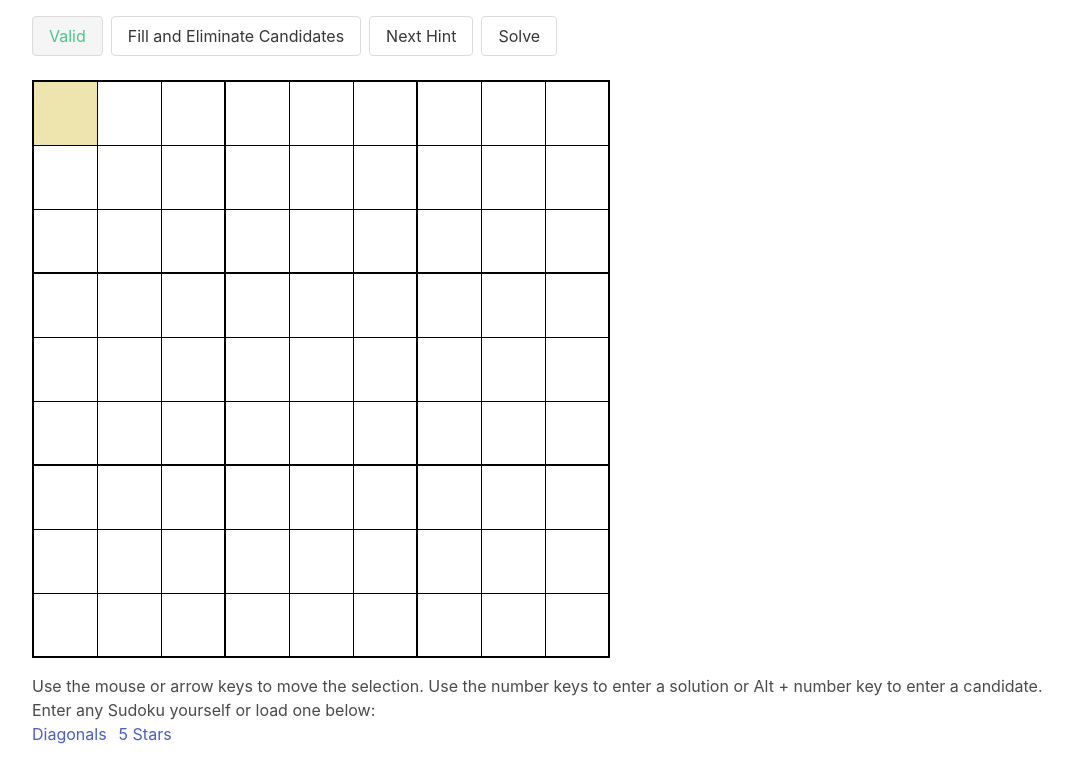
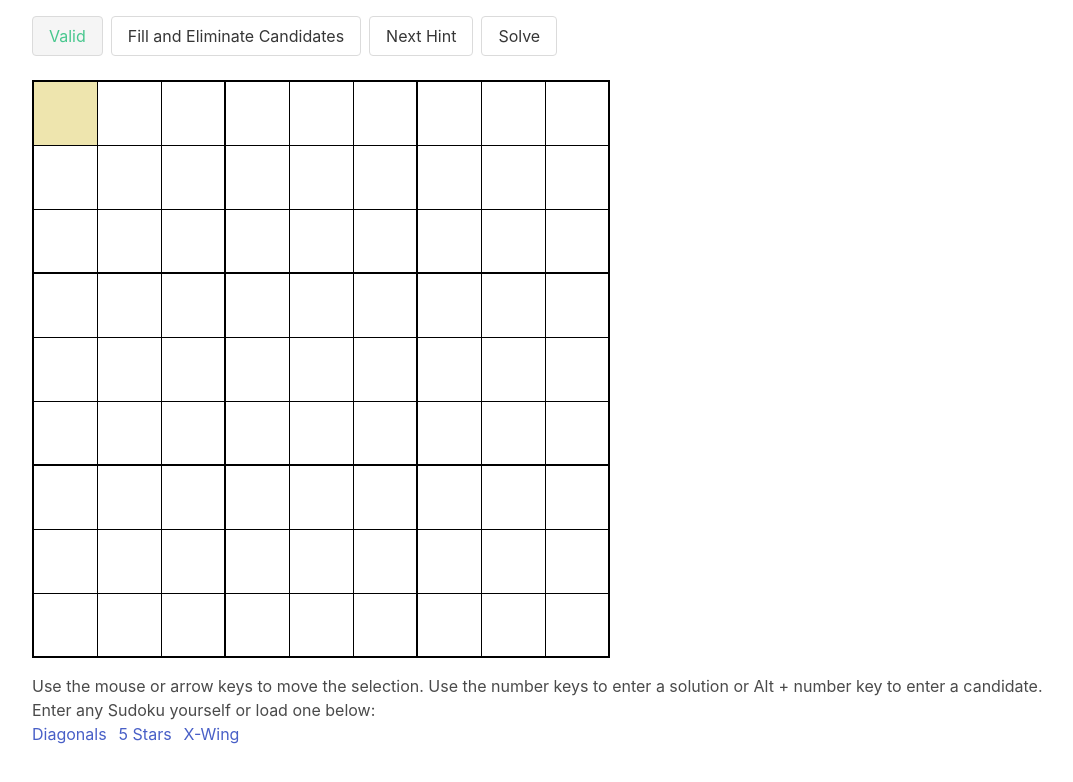
Before and after one commit to cypressious/vue3-sudoku-solver, a Vue app: page / in a window 1280 px wide. Shown: the top 782 px of the page, without its empty margins (32-1105 px from the left). Built offline with nearby package versions, Linux system fonts and the light colour scheme.

Commit message:
add x-wing template that isn't solved by the algorithm, yet

```diff
--- a/src/App.vue
+++ b/src/App.vue
@@ -5,7 +5,9 @@
         </div>
 
         <p>
-            Use the mouse or arrow keys to move the selection. Use the number keys to enter a solution or Alt + number key to enter a candidate.
+            Use the mouse or arrow keys to move the selection. Use the number keys to enter a solution or Alt + number
+            key to
+            enter a candidate.
         </p>
 
         <p>
@@ -22,8 +24,14 @@
                 </div>
                 <div class="level-item">
                     <a
-                        href="/?digits=_6__5___3+____12_56+4_5_7621_+327584_6_+_4_267__5+856_3___2+_9__2_6__+__8_4____+_1__9_5__">5
-                        Stars
+                        href="/?digits=_6__5___3+____12_56+4_5_7621_+327584_6_+_4_267__5+856_3___2+_9__2_6__+__8_4____+_1__9_5__">
+                        5 Stars
+                    </a>
+                </div>
+                <div class="level-item">
+                    <a
+                        href="/?digits=1_____569+492_561_8+_561_924_+__964_8_1+_64_1____+218_356_4+_4_5___16+9_5_614_2+621_____5">
+                        X-Wing
                     </a>
                 </div>
             </div>
@@ -32,7 +40,7 @@
 </template>
 
 <script lang="ts">
-import { defineComponent } from 'vue'
+import {defineComponent} from 'vue'
 import Grid from './components/Grid.vue'
 
 export default defineComponent({
```
